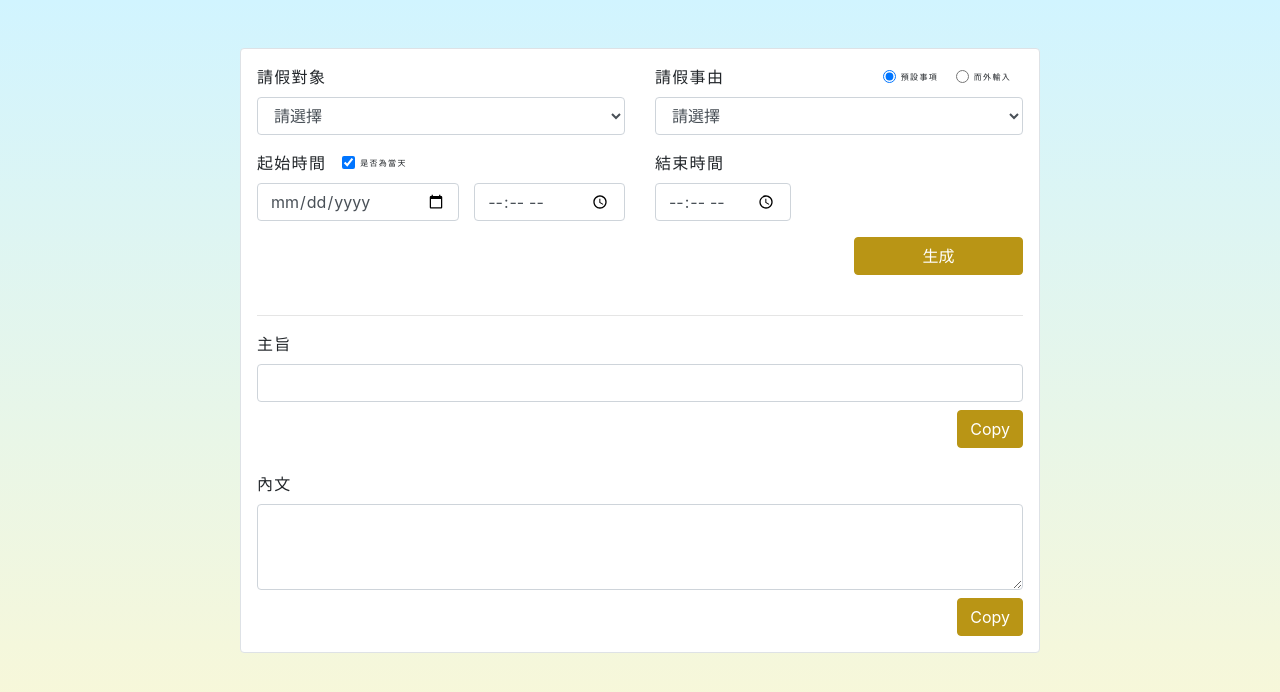
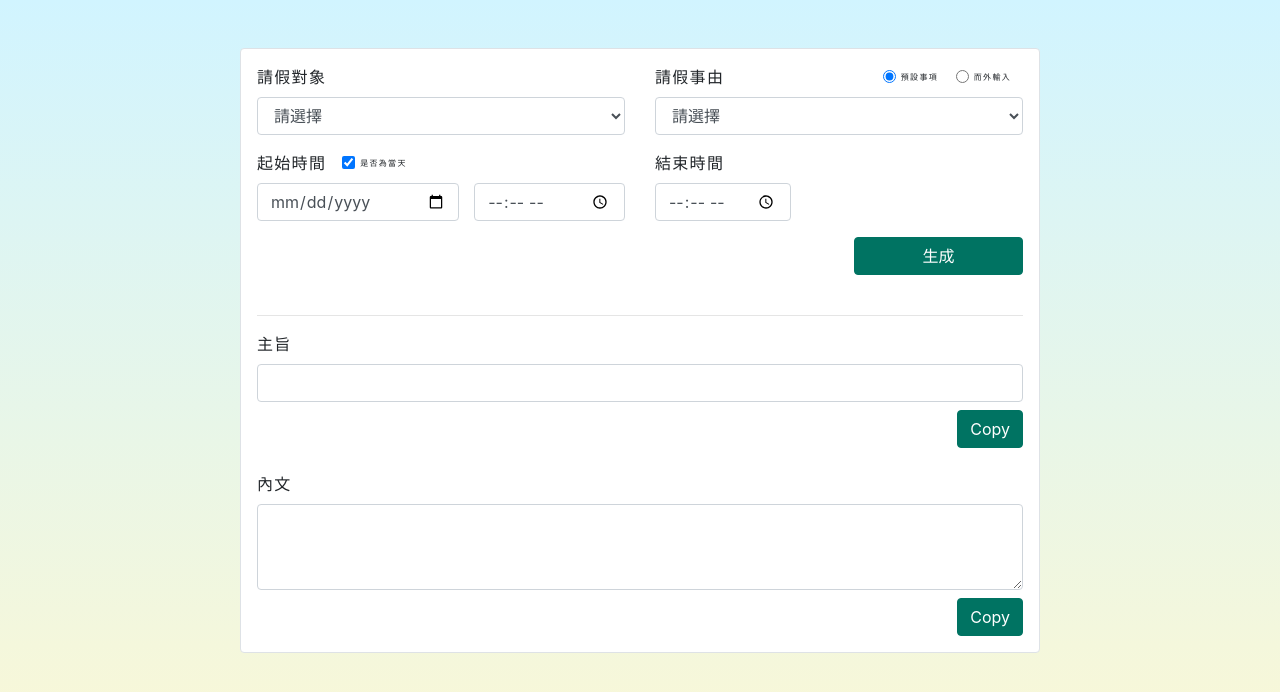
Before and after one commit to WebLgEngineer/leave-project, a plain HTML site: page index.html in a window 1280 px wide. Drawn offline with nearby package versions, Linux system fonts and the light colour scheme.

Commit message:
add: 按鈕樣式調整

```diff
--- a/sass/helpers/_variables.scss
+++ b/sass/helpers/_variables.scss
@@ -64,7 +64,7 @@ $colors: map-merge(
   $colors
 );
 
-$primary:       #b99515 !default;
+$primary:        #007362 !default;
 $secondary:     $gray-600 !default;
 $success:       $green !default;
 $info:          $cyan !default;
```
Also changed, not shown: css/all.min.css, 1 other file.
